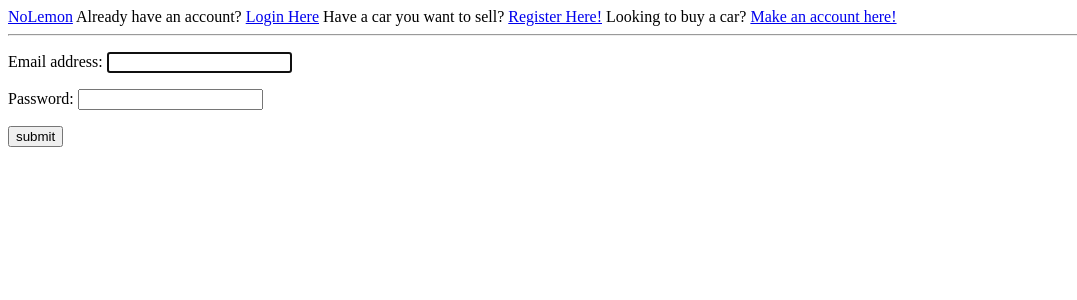
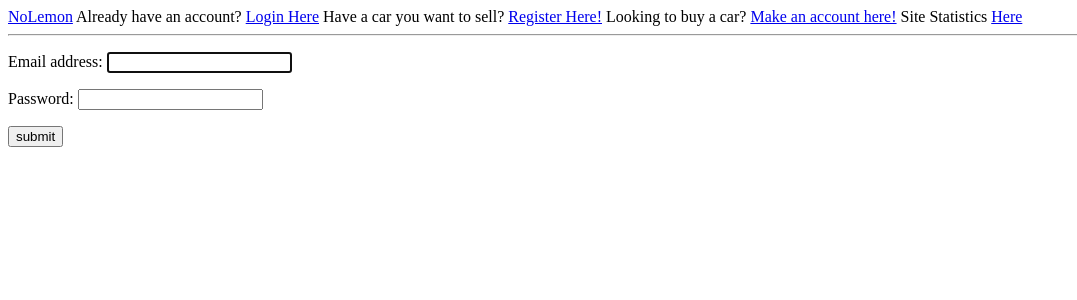
Before and after one commit to AntycSolutions/NoLemon, a Django app: page /login/ in a window 1280 px wide. Shown: the top 300 px of the page, without its empty margins (0-1077 px from the left). Run offline with Django 3.2, Linux system fonts and the light colour scheme.

Commit message:
formatting and statistics link

```diff
--- a/inspections/templates/base.html
+++ b/inspections/templates/base.html
@@ -8,6 +8,7 @@
 </head>
 
 <body>
+
 <a href="/">NoLemon</a>
 {% if user.is_authenticated %}
     <p>You're logged in as {{ user }}</p>
@@ -17,11 +18,12 @@ Request a new inspection <a href="#">here!</a>
     <a href="/logout/">Logout Here</a>
 {% else %}
     Already have an account? <a href="/login/">Login Here</a>
-Have a car you want to sell? <a href="/register/seller">Register Here!</a>
+    Have a car you want to sell? <a href="/register/seller/">Register Here!</a>
     Looking to buy a car? <a href="/register/customer">Make an account here!</a>
+    Site Statistics <a href="/statistics/">Here</a>
 {% endif %}
 <hr>
-{% block content %}
-{% endblock %}
+{% block content %}{% endblock %}
+
 </body>
 </html>
```
Lines whose indentation alone changed are shown as unchanged.
